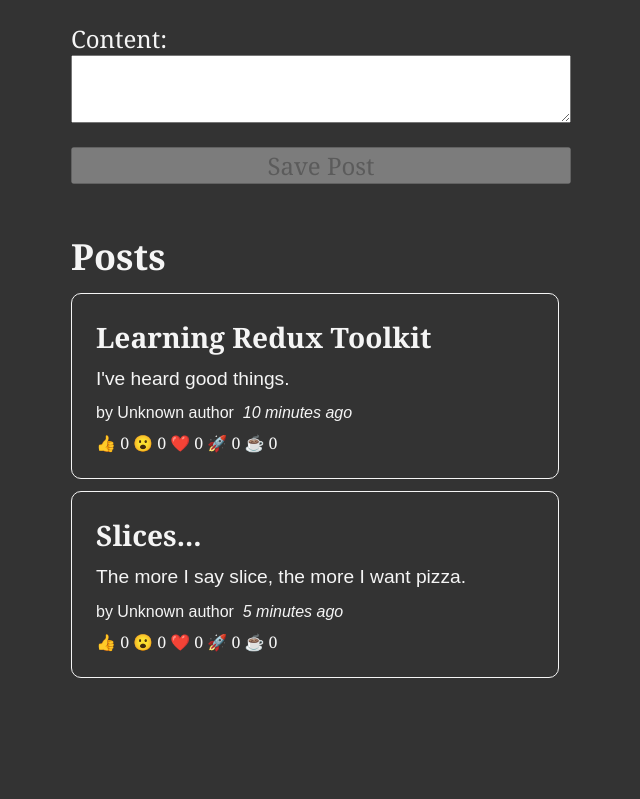
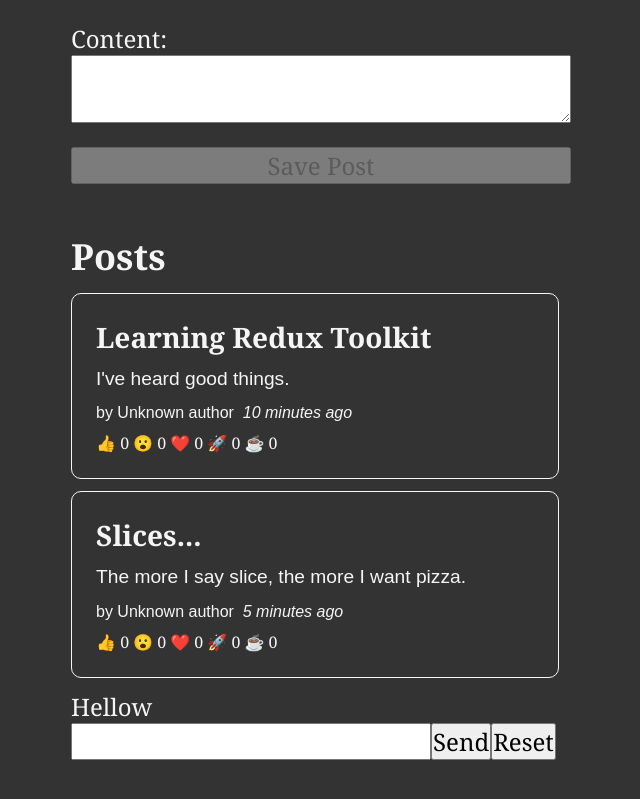
Before and after one commit to ishrar776/react-suimhu, a React (Create React App) app: page / in a window 1280 px wide. Shown: the part 239-1038 px from the top of the page, without its empty margins (319-959 px from the left). Built offline with nearby package versions, Linux system fonts and the light colour scheme.

Commit message:
2 files modified

```diff
--- a/src/App.js
+++ b/src/App.js
@@ -8,8 +8,8 @@
     <main className="App">
       <AddPostForm />
       <PostsList />
-      {/* <DemoCounter />
-      <Child /> */}
+      <DemoCounter />
+      <Child />
     </main>
   );
 }
--- a/src/app/store.js
+++ b/src/app/store.js
@@ -2,11 +2,11 @@
 import { configureStore } from '@reduxjs/toolkit';
 import counterSlice from '../reducer/CounterSlice';
 import postsSlice from '../reducer/postSlice';
-import usersReducer from '../reducer/usersSlice';
+import usersSlice from '../reducer/usersSlice';
 export const store = configureStore({
   reducer: {
     counter1: counterSlice,
     posts: postsSlice,
-    users: usersReducer,
+    users: usersSlice,
   },
 });
```
